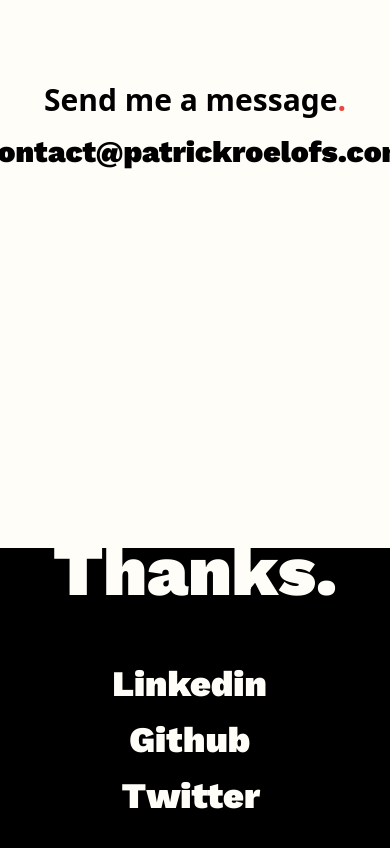
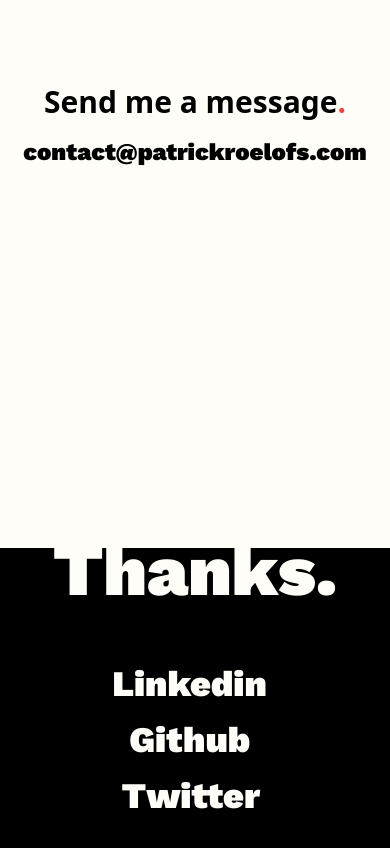
Before and after one commit to Patrickroelofs/Patrickroelofs.com, a React (Create React App) app in the folder client/: page / in a window 390 px wide. Shown: the part 3840-4688 px from the top of the page. Built offline with nearby package versions, Linux system fonts and the light colour scheme; what @tailwindcss/typography would draw is missing.

Commit message:
fix styling

```diff
--- a/client/src/components/contact/Contact.jsx
+++ b/client/src/components/contact/Contact.jsx
@@ -12,7 +12,7 @@ function Contact() {
         </p>
         <a
           href="mailto:contact@patrickroelofs.com"
-          className="text-3xl font-black duration-200 ease-in-out md:text-5xl font-headers hover:text-themeRed"
+          className="text-2xl font-black duration-200 ease-in-out md:text-5xl font-headers hover:text-themeRed"
         >
           contact@patrickroelofs.com
         </a>
```
